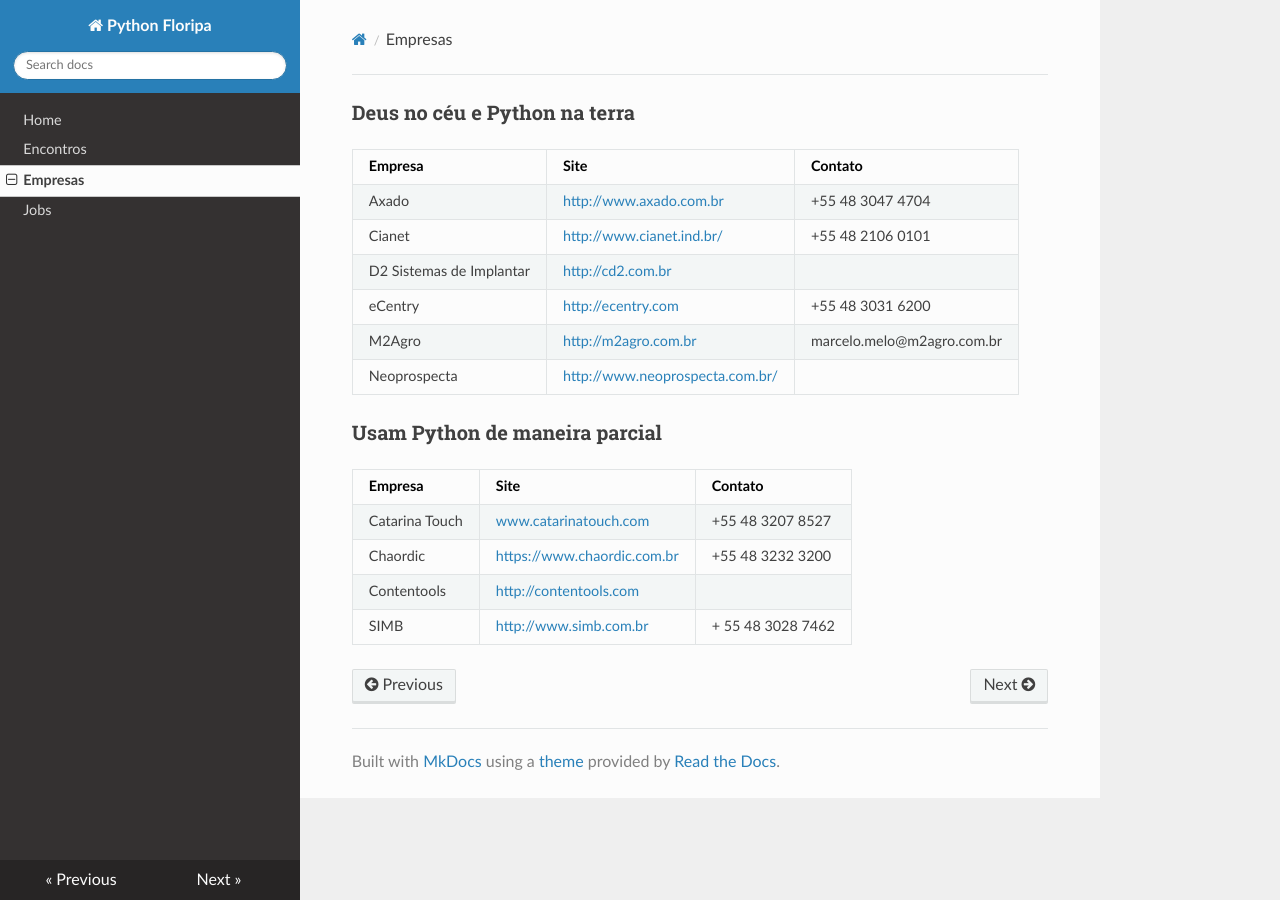
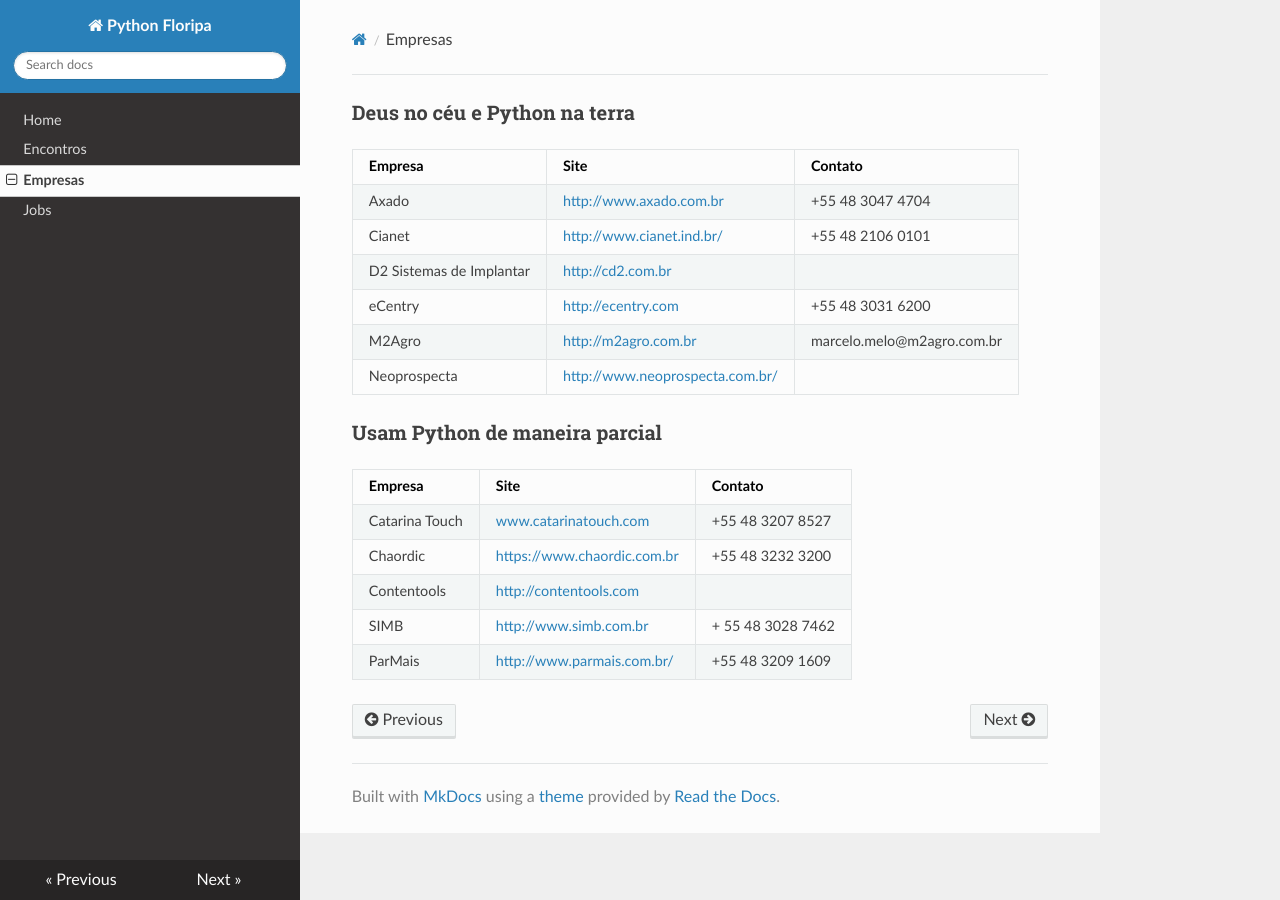
Before and after one commit to PythonFloripa/pythonfloripa.github.io, an MkDocs documentation site: the page built from docs/empresas.md, in a window 1280 px wide. Built offline with MkDocs 1.6.1, drawn with Linux system fonts in a browser that asks for light colours; nearby versions of some CDN libraries; old or Windows-style settings are respelled for this version of MkDocs.

Commit message:
Added Parmais :)

```diff
--- a/docs/empresas.md
+++ b/docs/empresas.md
@@ -17,3 +17,4 @@ Catarina Touch | [www.catarinatouch.com](www.catarinatouch.com) | +55 48 3207 85
 Chaordic | [https://www.chaordic.com.br ](https://www.chaordic.com.br) | +55 48 3232 3200
 Contentools | [http://contentools.com ](http://contentools.com) |
 SIMB | [http://www.simb.com.br ](http://www.simb.com.br) | + 55 48 3028 7462
+ParMais | [http://www.parmais.com.br/ ](http://www.parmais.com.br/) | +55 48 3209 1609
```
